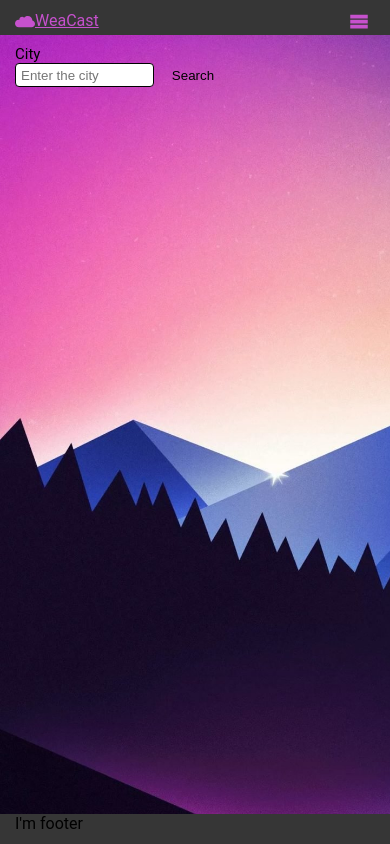
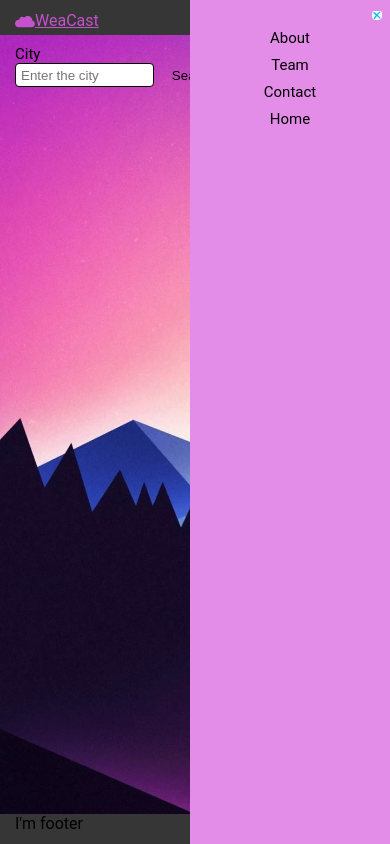
Before and after one commit to HelenFedoseeva/weather-app, a website with bundled scripts: page index.html in a window 390 px wide. Both pictures are taken after a click on the button 359 px from the left and 22 px from the top of the page. Built offline with nearby package versions, Linux system fonts and the light colour scheme; no server answers.

Commit message:
add mobile menu and logic close-open

```diff
--- a/index.html
+++ b/index.html
@@ -65,6 +65,19 @@
             <p>I'm footer</p>
         </div>
     </footer>
+    <div id="mobile-menu" class="mobile-menu hidden">
+        <div class="mobile-menu__container">
+            <button id="close-mobile-menu" class="mobile-menu__close-btn btn" type="button"></button>
+            <div class="mobile-menu__content">
+                <ul class="mobile-menu__list list">
+                    <li class="mobile-menu__item"><a href="#" class="btn mobile-menu__item-btn" data-text="about">About</a></li>
+                    <li class="mobile-menu__item"><a href="#" class="btn mobile-menu__item-btn"  data-text="team">Team</a></li>
+                    <li class="mobile-menu__item"><a href="#" class="btn mobile-menu__item-btn"  data-text="contact">Contact</a></li>
+                    <li class="mobile-menu__item"><a href="#" class="btn mobile-menu__item-btn" data-text="home">Home</a></li>
+                </ul>
+            </div>
+        </div>
+    </div>
     <script src="./js/index.js" type="module"></script>
 </body>
 </html>
--- a/js/burger-menu.js
+++ b/js/burger-menu.js
@@ -5,5 +5,5 @@ burgerMenuRef.addEventListener("click", onBurgerClickHandler);
 function onBurgerClickHandler(e) {
   e.preventDefault();
 
-  console.log("burger click");
+  document.getElementById("mobile-menu").classList.toggle("hidden");
 }
--- a/js/index.js
+++ b/js/index.js
@@ -1,3 +1,4 @@
 import "./fetch.js";
 import "./render-card.js";
-// import "./burger-menu";
+import "./burger-menu.js";
+import "./mobile-menu.js";
--- /dev/null
+++ b/js/mobile-menu.js
@@ -0,0 +1,7 @@
+const closeMobileMenuRef = document.getElementById("close-mobile-menu");
+
+closeMobileMenuRef.addEventListener("click", onCloseMobileMenuHandler);
+
+function onCloseMobileMenuHandler(e) {
+  document.getElementById("mobile-menu").classList.toggle("hidden");
+}
--- /dev/null
+++ b/sass/components/_mobile-menu.scss
@@ -0,0 +1,116 @@
+.mobile-menu {
+  position: absolute;
+  top: 0;
+  right: 0;
+
+  background-color: #e38ce8;
+  min-width: 200px;
+  min-height: 100%;
+
+//   transition: visibility 250ms;
+}
+
+.mobile-menu__container {
+  position: relative;
+
+  padding: 8px;
+}
+
+.mobile-menu__close-btn {
+  position: absolute;
+  top: 10px;
+  right: 8px;
+
+  width: 10px;
+  height: 10px;
+  border-radius: 4px;
+  padding: 5px;
+
+  background-image: url(../../img/close.png);
+  background-position: center;
+  background-repeat: no-repeat;
+  background-size: contain;
+}
+
+.mobile-menu__content {
+  padding-top: 20px;
+}
+
+.mobile-menu__list {
+  position: relative;
+}
+
+.mobile-menu__item {
+  text-align: center;
+
+  &:not(:last-child) {
+    margin-bottom: 8px;
+  }
+
+  &:hover a,
+  &:focus a {
+    color: rgb(28, 59, 59);
+    background-color: #ffffff8a;
+  }
+
+  &:nth-child(4n + 1) .mobile-menu__item-btn::before {
+    background: #81ecec;
+  }
+  &:nth-child(4n + 2) .mobile-menu__item-btn::before {
+    background: #fd79a8;
+  }
+  &:nth-child(4n + 3) .mobile-menu__item-btn::before {
+    background: #55efc4;
+  }
+  &:nth-child(4n + 4) .mobile-menu__item-btn::before {
+    background: #ffeaa7;
+  }
+}
+
+.mobile-menu__item-btn {
+  font-size: 15px;
+  display: inline-flex;
+  text-decoration: none;
+  color: #000;
+  transition: 250ms ease-in-out;
+
+  &::before {
+    content: "";
+
+    position: absolute;
+    top: 50%;
+    left: 40%;
+    transform: translate(-50%, 50%);
+
+    display: flex;
+    justify-content: center;
+    align-items: center;
+    border-radius: 50%;
+
+    font-weight: 900;
+    font-size: 20px;
+    letter-spacing: 50px;
+    text-transform: uppercase;
+    color: #000000c6;
+
+    z-index: -1;
+    opacity: 0;
+
+    transition: letter-spacing 250ms, left 250ms;
+  }
+
+  &:hover::before {
+    content: attr(data-text);
+    opacity: 1;
+    left: 50%;
+    letter-spacing: 10px;
+  }
+}
+
+// ul {
+//     position: relative;
+// }
+
+// ul li{
+//     text-align: center;
+// }
--- a/sass/index.scss
+++ b/sass/index.scss
@@ -2,6 +2,7 @@
 @import './common';
 
 @import './base/container';
+@import './components/mobile-menu';
 
 @import './layout/body';
 @import './layout/header';
@@ -10,3 +11,4 @@
 @import './layout/footer';
 
 @import './utils/btn';
+@import './utils/hidden';
--- a/sass/utils/_btn.scss
+++ b/sass/utils/_btn.scss
@@ -1,4 +1,5 @@
 .btn{
     border: none;
     background-color: transparent;
+    cursor: pointer;
 }
--- /dev/null
+++ b/sass/utils/_hidden.scss
@@ -0,0 +1,3 @@
+.hidden{
+    visibility: hidden;
+}
```
Also changed, not shown: img/close.png (added), sass/index.css, 1 other file.
